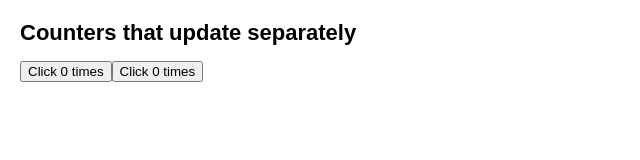
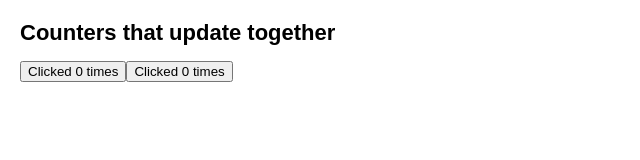
Before and after one commit to abyanardiatama/belajar-react, a React (Create React App) app: page / in a window 1280 px wide. Shown: the top 160 px of the page, without its empty margins (0-640 px from the left). Built offline with nearby package versions, Linux system fonts and the light colour scheme.

Commit message:
counters that update together

```diff
--- a/src/App.js
+++ b/src/App.js
@@ -1,23 +1,23 @@
 import { useState } from "react";
-// 4. BUTTON COUNTER UPDATE TOGETHER
-function MyButton() {
+// 5. BUTTON COUNTER UPDATE SEPARATELY
+function MyButton({count, onClick}) {
+    return (
+        <button onClick={onClick}>
+            Clicked {count} times
+        </button>
+    );
+}
+
+export default function MyApp() {
     const [count, setCount] = useState(0);
     function handleClick() {
         setCount(1 + count);
     }
     return (
-        <button onClick={handleClick}>
-            Click {count} times
-        </button>
-    );
-}
-
-export default function MyApp() {
-    return (
         <div>
-            <h1>Counters that update separately</h1>
-            <MyButton />
-            <MyButton />
+            <h1>Counters that update together</h1>
+            <MyButton count={count} onClick={handleClick} />
+            <MyButton count={count} onClick={handleClick} />
         </div>
     );
 }
```
